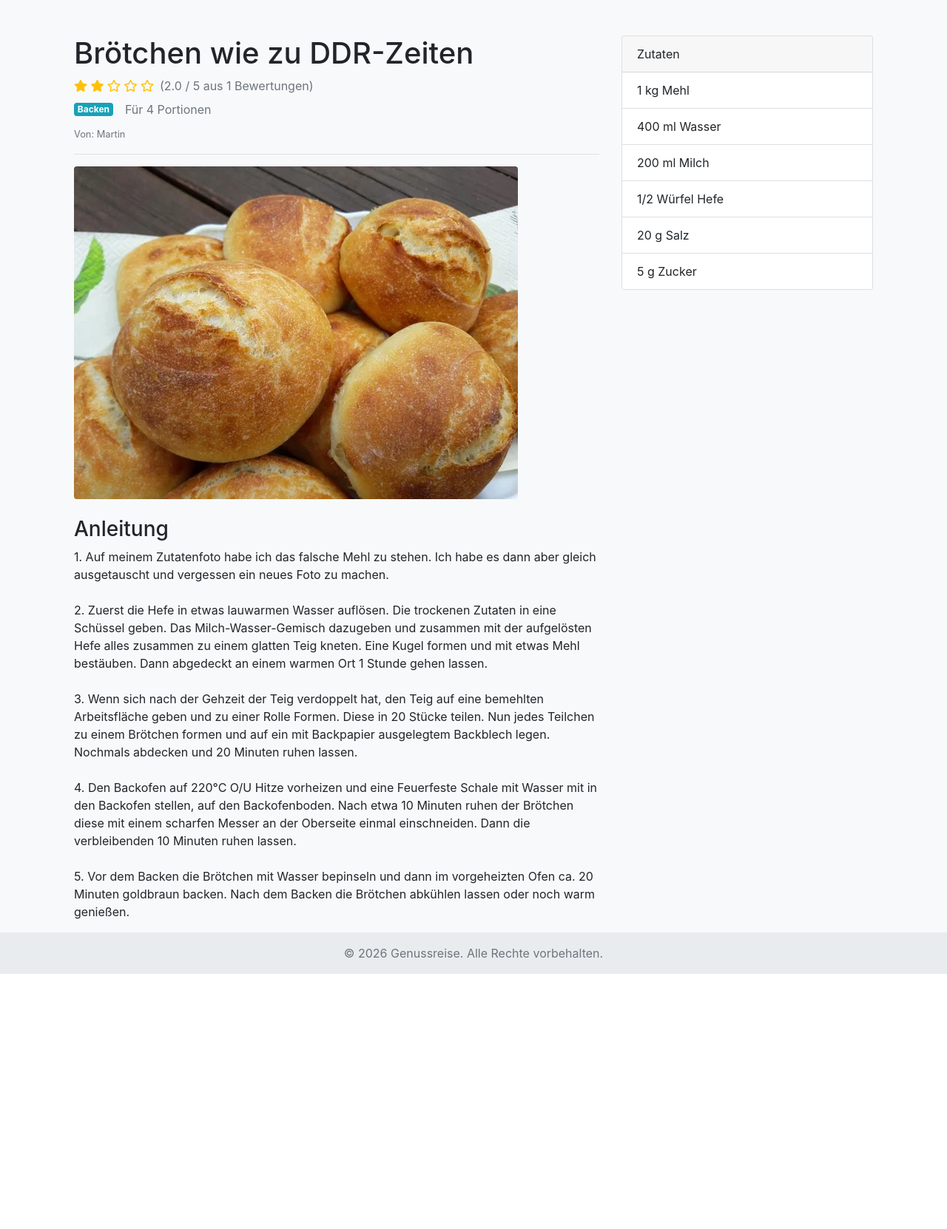
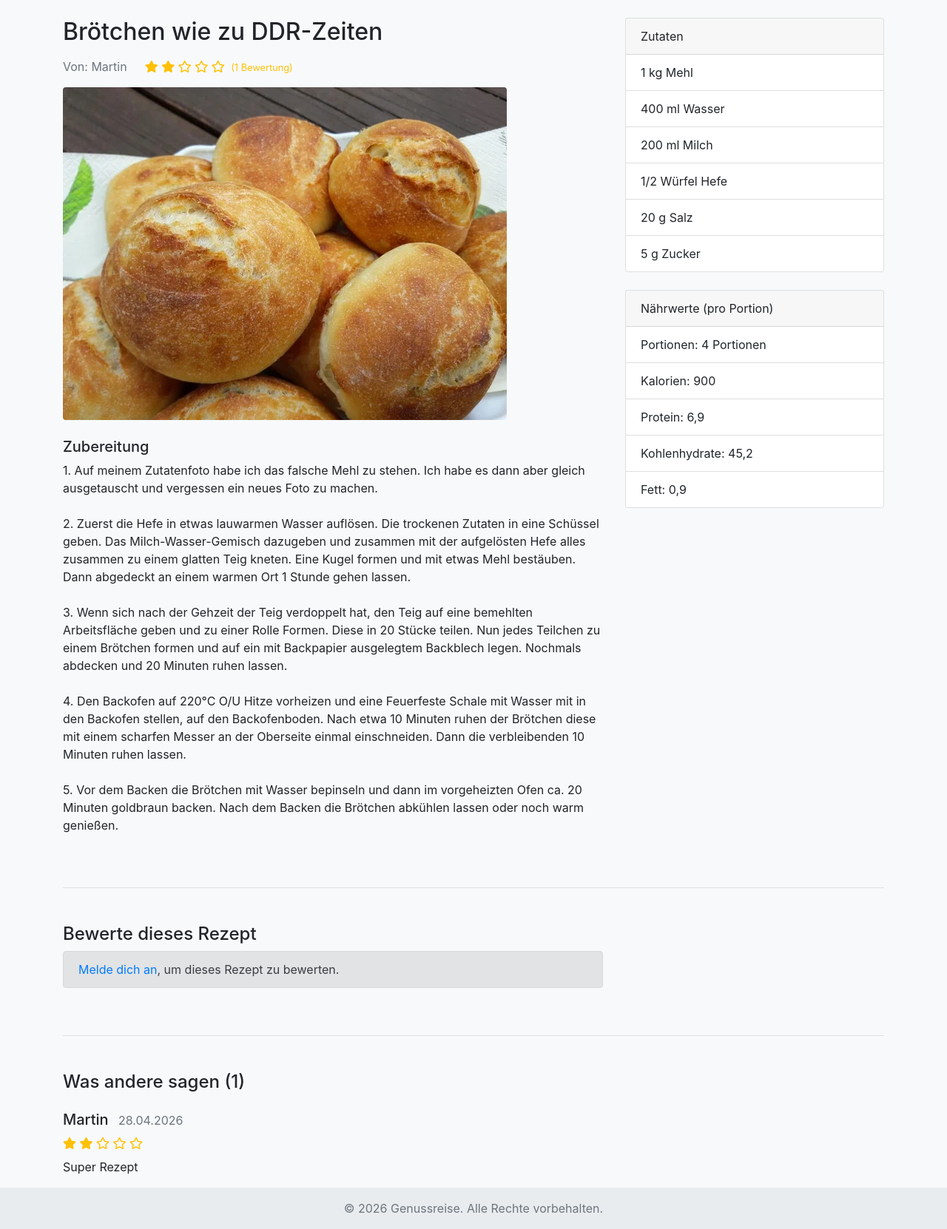
Before and after one commit to MartinSchlee/genussreise, a Flask app: page /recipe/1 in a window 1280 px wide. Shown: the part 58-1720 px from the top of the page at 74% size. Before the commit the page ends 1375 px from the top, so only its background shows below. Run offline with Flask 3, Linux system fonts and the light colour scheme; some libraries are stand-ins or nearby versions.

Commit message:
Funktion für schriftliche Bewertungen und Kommentare implementiert

```diff
--- a/app.py
+++ b/app.py
@@ -8,31 +8,27 @@ from flask_login import LoginManager, UserMixin, current_user, login_user, logou
 from werkzeug.security import generate_password_hash, check_password_hash
 from werkzeug.utils import secure_filename
 from markupsafe import escape, Markup
-from itsdangerous import URLSafeTimedSerializer, SignatureExpired # NEU für Tokens
-from flask_mail import Mail, Message # NEU für E-Mails
+from itsdangerous import URLSafeTimedSerializer, SignatureExpired
+from flask_mail import Mail, Message
 
 # --- 1. Konfiguration ---
 app = Flask(__name__)
 basedir = os.path.abspath(os.path.dirname(__file__))
-app.config['SECRET_KEY'] = 'dein_sehr_geheimer_schlüssel_hier' # Dieser Schlüssel wird auch für die Tokens verwendet!
+app.config['SECRET_KEY'] = 'dein_sehr_geheimer_schlüssel_hier'
 app.config['SQLALCHEMY_DATABASE_URI'] = 'sqlite:///' + os.path.join(basedir, 'users.db')
 app.config['SQLALCHEMY_TRACK_MODIFICATIONS'] = False
 app.config['UPLOAD_FOLDER'] = os.path.join(basedir, 'static', 'uploads')
 app.config['ADMIN_USERNAMES'] = ['Martin']
-
-# NEU: E-Mail Konfiguration
-# ACHTUNG: Passwörter niemals so direkt in den Code schreiben in einem echten Projekt!
-# Besser: Umgebungsvariablen (os.environ.get('MAIL_PASSWORD'))
 app.config['MAIL_SERVER'] = 'smtp.gmail.com'
 app.config['MAIL_PORT'] = 587
 app.config['MAIL_USE_TLS'] = True
-app.config['MAIL_USERNAME'] = 'fasi270669@gmail.com'  # <-- DEINE GMAIL-ADRESSE HIER
-app.config['MAIL_PASSWORD'] = 'wlqs fbtg fqqi uywd' # <-- DEIN 16-STELLIGES APP-PASSWORT HIER
-app.config['MAIL_DEFAULT_SENDER'] = ('Genussreise', 'deine.email@gmail.com') # Angezeigter Name und E-Mail
+app.config['MAIL_USERNAME'] = 'fasi270669@gmail.com'
+app.config['MAIL_PASSWORD'] = 'wlqs fbtg fqqi uywd'
+app.config['MAIL_DEFAULT_SENDER'] = ('Genussreise', 'deine.email@gmail.com')
 
 db = SQLAlchemy(app)
-mail = Mail(app) # NEU: Mail-Objekt initialisieren
-s = URLSafeTimedSerializer(app.config['SECRET_KEY']) # NEU: Token-Serializer initialisieren
+mail = Mail(app)
+s = URLSafeTimedSerializer(app.config['SECRET_KEY'])
 
 # ... (Context Processor und Filter bleiben gleich) ...
 @app.context_processor
@@ -50,13 +46,13 @@ def nl2br_filter(s):
 
 
 # --- 2. Datenbankmodelle ---
-# ... (alle Modelle bleiben unverändert) ...
 class User(UserMixin, db.Model):
     id = db.Column(db.Integer, primary_key=True)
     username = db.Column(db.String(100), unique=True, nullable=False)
     email = db.Column(db.String(100), unique=True, nullable=False)
     password = db.Column(db.String(200), nullable=False)
-    recipes = db.relationship('Recipe', backref='author', lazy=True)
+    recipes = db.relationship('Recipe', backref='author', lazy=True, cascade="all, delete-orphan")
+    reviews = db.relationship('Review', backref='reviewer', lazy=True, cascade="all, delete-orphan") # NEUE BEZIEHUNG
 
 class Category(db.Model):
     id = db.Column(db.Integer, primary_key=True)
@@ -66,6 +62,7 @@ class Category(db.Model):
 class Recipe(db.Model):
     id = db.Column(db.Integer, primary_key=True)
     name = db.Column(db.String(100), nullable=False)
+    # ... (alle anderen Spalten bleiben gleich) ...
     instructions = db.Column(db.Text, nullable=False)
     image_file = db.Column(db.String(100), nullable=False, default='default.jpg')
     servings = db.Column(db.String(50), nullable=True)
@@ -78,6 +75,7 @@ class Recipe(db.Model):
     user_id = db.Column(db.Integer, db.ForeignKey('user.id'), nullable=False)
     category_id = db.Column(db.Integer, db.ForeignKey('category.id'), nullable=False)
     ingredients = db.relationship('Ingredient', backref='recipe', lazy=True, cascade="all, delete-orphan")
+    reviews = db.relationship('Review', backref='recipe', lazy=True, cascade="all, delete-orphan") # NEUE BEZIEHUNG
 
     @property
     def average_rating(self):
@@ -93,6 +91,16 @@ class Ingredient(db.Model):
     recipe_id = db.Column(db.Integer, db.ForeignKey('recipe.id'), nullable=False)
 
 
+# NEUES MODELL: Review
+class Review(db.Model):
+    id = db.Column(db.Integer, primary_key=True)
+    rating = db.Column(db.Integer, nullable=False)
+    text = db.Column(db.Text, nullable=True)
+    timestamp = db.Column(db.DateTime, default=lambda: datetime.datetime.now(timezone.utc))
+    user_id = db.Column(db.Integer, db.ForeignKey('user.id'), nullable=False)
+    recipe_id = db.Column(db.Integer, db.ForeignKey('recipe.id'), nullable=False)
+
+
 # --- Login Manager ---
 # ... (bleibt unverändert) ...
 login_manager = LoginManager()
@@ -104,7 +112,44 @@ def load_user(user_id):
 
 
 # --- 3. Routen ---
-# ... (alle bisherigen Routen bleiben unverändert) ...
+# ... (alle anderen Routen bleiben unverändert, außer rate_recipe) ...
+
+@app.route('/rate_recipe/<int:recipe_id>', methods=['POST'])
+@login_required
+def rate_recipe(recipe_id):
+    recipe = Recipe.query.get_or_404(recipe_id)
+    rating = int(request.form.get('rating'))
+    comment = request.form.get('comment') # NEU: Kommentar abrufen
+
+    # Überprüfen, ob der Nutzer bereits eine Bewertung für dieses Rezept abgegeben hat
+    existing_review = Review.query.filter_by(reviewer=current_user, recipe=recipe).first()
+    if existing_review:
+        flash('Du hast dieses Rezept bereits bewertet.', 'warning')
+        return redirect(url_for('recipe_detail', recipe_id=recipe_id))
+
+    if 1 <= rating <= 5:
+        # Neue individuelle Bewertung erstellen und speichern
+        new_review = Review(
+            rating=rating,
+            text=comment,
+            reviewer=current_user,
+            recipe=recipe
+        )
+        db.session.add(new_review)
+
+        # Aggregierte Bewertung im Rezept-Objekt aktualisieren
+        recipe.rating_sum += rating
+        recipe.rating_count += 1
+
+        db.session.commit()
+        flash('Vielen Dank für deine Bewertung!', 'success')
+    else:
+        flash('Ungültige Bewertung.', 'danger')
+
+    return redirect(url_for('recipe_detail', recipe_id=recipe_id))
+
+# Hier folgen alle anderen Routen (index, recipe_detail, etc.), die unverändert bleiben
+# ... (der Code ist identisch zum vorherigen Stand) ...
 @app.route('/')
 def index():
     recipes = Recipe.query.order_by(Recipe.id.desc()).all()
@@ -119,20 +164,6 @@ def recipes_in_category(category_id):
 def recipe_detail(recipe_id):
     recipe = Recipe.query.get_or_404(recipe_id)
     return render_template('recipe_detail.html', recipe=recipe)
-
-@app.route('/rate_recipe/<int:recipe_id>', methods=['POST'])
-@login_required
-def rate_recipe(recipe_id):
-    recipe = Recipe.query.get_or_404(recipe_id)
-    rating = int(request.form.get('rating'))
-    if 1 <= rating <= 5:
-        recipe.rating_sum += rating
-        recipe.rating_count += 1
-        db.session.commit()
-        flash('Vielen Dank für deine Bewertung!', 'success')
-    else:
-        flash('Ungültige Bewertung.', 'danger')
-    return redirect(url_for('recipe_detail', recipe_id=recipe_id))
 
 @app.route('/add_recipe', methods=['GET', 'POST'])
 @login_required
@@ -218,8 +249,6 @@ def search():
     results = Recipe.query.filter(or_(Recipe.name.ilike(search_term), Recipe.instructions.ilike(search_term))).all()
     return render_template('search_results.html', recipes=results, query=query)
 
-
-# NEUE ROUTEN FÜR PASSWORT-RESET
 @app.route('/forgot-password', methods=['GET', 'POST'])
 def forgot_password():
     if request.method == 'POST':
@@ -228,11 +257,8 @@ def forgot_password():
         if user:
             token = s.dumps(email, salt='email-confirm')
             link = url_for('reset_password', token=token, _external=True)
-
-            # Erstelle die E-Mail
             msg = Message('Dein Link zum Zurücksetzen des Passworts', recipients=[email])
             msg.body = f'Hallo {user.username},\n\nklicke auf den folgenden Link, um dein Passwort zurückzusetzen: {link}\n\nWenn du diese Anfrage nicht gestellt hast, ignoriere diese E-Mail bitte.\n\nDein Genussreise-Team'
-
             try:
                 mail.send(msg)
                 flash('Ein Link zum Zurücksetzen des Passworts wurde an deine E-Mail-Adresse gesendet.', 'success')
@@ -246,7 +272,6 @@ def forgot_password():
 @app.route('/reset-password/<token>', methods=['GET', 'POST'])
 def reset_password(token):
     try:
-        # Token verifizieren (max. Alter: 1800s = 30 Minuten)
         email = s.loads(token, salt='email-confirm', max_age=1800)
     except SignatureExpired:
         flash('Der Link zum Zurücksetzen des Passworts ist abgelaufen.', 'danger')
@@ -254,7 +279,6 @@ def reset_password(token):
     except:
         flash('Der Link zum Zurücksetzen des Passworts ist ungültig.', 'danger')
         return redirect(url_for('forgot_password'))
-
     if request.method == 'POST':
         password = request.form.get('password')
         user = User.query.filter_by(email=email).first()
@@ -266,9 +290,7 @@ def reset_password(token):
         else:
             flash('Benutzer nicht gefunden.', 'danger')
             return redirect(url_for('login'))
-
     return render_template('reset_password.html', token=token)
-
 
 @app.route('/login', methods=['GET', 'POST'])
 def login():
@@ -310,13 +332,7 @@ def init_db():
     with app.app_context():
         db.create_all()
         if not Category.query.first():
-            default_categories = [
-                'Abendessen', 'Asiatisch', 'Auflauf', 'Backen', 'Dessert', 'Deutsch',
-                'Eintopf', 'Französisch', 'Frühstück', 'Gebäck', 'Getränke', 'Glutenfrei',
-                'Hauptgericht', 'Indisch', 'Italienisch', 'Kuchen', 'Low Carb', 'Mediterran',
-                'Mexikanisch', 'Mittagessen', 'Salat', 'Snack', 'Smoothie', 'Suppe', 'Vegan',
-                'Vegetarisch', 'Vorspeise'
-            ]
+            default_categories = ['Abendessen', 'Asiatisch', 'Auflauf', 'Backen', 'Dessert', 'Deutsch', 'Eintopf', 'Französisch', 'Frühstück', 'Gebäck', 'Getränke', 'Glutenfrei', 'Hauptgericht', 'Indisch', 'Italienisch', 'Kuchen', 'Low Carb', 'Mediterran', 'Mexikanisch', 'Mittagessen', 'Salat', 'Snack', 'Smoothie', 'Suppe', 'Vegan', 'Vegetarisch', 'Vorspeise']
             for cat_name in default_categories:
                 db.session.add(Category(name=cat_name))
             db.session.commit()
--- a/templates/recipe_detail.html
+++ b/templates/recipe_detail.html
@@ -1,50 +1,33 @@
 {% extends "base.html" %}
+
 {% block content %}
-<div class="container mt-4">
 <div class="row">
-        <div class="col-md-8">
-            <h1>{{ recipe.name }}</h1>
-
-            <!-- NEU: Stern-Anzeige -->
-            <div class="d-flex align-items-center mb-2">
-                <div class="rating-stars mr-2">
+    <!-- Rezept-Details (linke Spalte auf großen Bildschirmen) -->
+    <div class="col-lg-8">
+        <h2 class="mb-3">{{ recipe.name }}</h2>
+        <div class="d-flex align-items-center mb-3 text-muted">
+            <span class="mr-4">Von: {{ recipe.author.username }}</span>
+            <div class="rating-stars">
                 {% for i in range(5) %}
                     <i class="{% if i < recipe.average_rating %}fas fa-star{% else %}far fa-star{% endif %}"></i>
                 {% endfor %}
+                <small class="ml-1">({{ recipe.rating_count }} Bewertung{{ 'en' if recipe.rating_count != 1 }})</small>
             </div>
-                <span class="text-muted">({{ recipe.average_rating }} / 5 aus {{ recipe.rating_count }} Bewertungen)</span>
+        </div>
+        <img src="{{ url_for('static', filename='uploads/' + recipe.image_file) }}" class="img-fluid rounded mb-4" alt="{{ recipe.name }}">
+
+        <div class="mb-4">
+            <h5>Zubereitung</h5>
+            <p>{{ recipe.instructions | nl2br }}</p>
+        </div>
     </div>
 
-            <div class="d-flex align-items-center mb-2">
-                {% if recipe.category %}<a href="{{ url_for('recipes_in_category', category_id=recipe.category.id) }}" class="badge badge-info mr-3">{{ recipe.category.name }}</a>{% endif %}
-                <span class="text-muted">{% if recipe.servings %}Für {{ recipe.servings }}{% endif %}</span>
+    <!-- Zutaten und Nährwerte (rechte Spalte auf großen Bildschirmen) -->
+    <div class="col-lg-4">
+        <div class="card mb-4">
+            <div class="card-header">
+                Zutaten
             </div>
-            <p><small class="text-muted">Von: {{ recipe.author.username }}</small></p>
-            <hr>
-            <img src="{{ url_for('static', filename='uploads/' + recipe.image_file) }}" class="img-fluid rounded mb-4" alt="{{ recipe.name }}">
-
-            <h3>Anleitung</h3>
-            <p>{{ recipe.instructions | nl2br }}</p>
-        </div>
-        <div class="col-md-4">
-            <!-- NEU: Bewertungs-Formular -->
-            {% if current_user.is_authenticated %}
-                <div class="card mb-4">
-                    <div class="card-body text-center">
-                        <h5 class="card-title">Bewerte dieses Rezept!</h5>
-                        <form action="{{ url_for('rate_recipe', recipe_id=recipe.id) }}" method="POST" class="rating-form-stars">
-                            <button type="submit" name="rating" value="1"><i class="fas fa-star"></i></button>
-                            <button type="submit" name="rating" value="2"><i class="fas fa-star"></i></button>
-                            <button type="submit" name="rating" value="3"><i class="fas fa-star"></i></button>
-                            <button type="submit" name="rating" value="4"><i class="fas fa-star"></i></button>
-                            <button type="submit" name="rating" value="5"><i class="fas fa-star"></i></button>
-                        </form>
-                    </div>
-                </div>
-            {% endif %}
-
-            <div class="card mb-4">
-                <div class="card-header">Zutaten</div>
             <ul class="list-group list-group-flush">
                 {% for ingredient in recipe.ingredients %}
                     <li class="list-group-item">{{ ingredient.quantity }} {{ ingredient.unit }} {{ ingredient.name }}</li>
@@ -54,8 +37,108 @@
             </ul>
         </div>
 
-            <!-- ... (Nährwert-Tabelle bleibt gleich) ... -->
+        <div class="card">
+            <div class="card-header">
+                Nährwerte (pro Portion)
+            </div>
+            <ul class="list-group list-group-flush">
+                <li class="list-group-item">Portionen: {{ recipe.servings or 'k.A.' }}</li>
+                <li class="list-group-item">Kalorien: {{ recipe.calories or 'k.A.' }}</li>
+                <li class="list-group-item">Protein: {{ recipe.protein or 'k.A.' }}</li>
+                <li class="list-group-item">Kohlenhydrate: {{ recipe.carbs or 'k.A.' }}</li>
+                <li class="list-group-item">Fett: {{ recipe.fat or 'k.A.' }}</li>
+            </ul>
         </div>
     </div>
 </div>
+
+<hr class="my-5">
+
+<!-- Bewertungs-Sektion -->
+<div class="row">
+    <div class="col-lg-8">
+        <h4>Bewerte dieses Rezept</h4>
+        {% if current_user.is_authenticated %}
+            {% if not recipe.reviews|selectattr('user_id', 'equalto', current_user.id)|first %}
+                <form action="{{ url_for('rate_recipe', recipe_id=recipe.id) }}" method="POST">
+                    <div class="form-group">
+                        <label>Deine Sternebewertung:</label>
+                        <div class="rating-form-stars">
+                            <input type="hidden" name="rating" id="rating-value" required>
+                            <button type="button" class="star" data-value="1"><i class="far fa-star"></i></button>
+                            <button type="button" class="star" data-value="2"><i class="far fa-star"></i></button>
+                            <button type="button" class="star" data-value="3"><i class="far fa-star"></i></button>
+                            <button type="button" class="star" data-value="4"><i class="far fa-star"></i></button>
+                            <button type="button" class="star" data-value="5"><i class="far fa-star"></i></button>
+                        </div>
+                    </div>
+                    <div class="form-group">
+                        <label for="comment">Dein Kommentar (optional):</label>
+                        <textarea class="form-control" name="comment" id="comment" rows="3"></textarea>
+                    </div>
+                    <button type="submit" class="btn btn-primary">Bewertung abgeben</button>
+                </form>
+            {% else %}
+                <div class="alert alert-info">Du hast dieses Rezept bereits bewertet.</div>
+            {% endif %}
+        {% else %}
+            <div class="alert alert-secondary">
+                <a href="{{ url_for('login', next=request.url) }}">Melde dich an</a>, um dieses Rezept zu bewerten.
+            </div>
+        {% endif %}
+    </div>
+</div>
+
+<hr class="my-5">
+
+<!-- Liste der Bewertungen -->
+<div class="row">
+    <div class="col-lg-8">
+        <h4>Was andere sagen ({{ recipe.reviews|length }})</h4>
+        {% for review in recipe.reviews|sort(attribute='timestamp', reverse=True) %}
+            <div class="media mt-4">
+                <div class="media-body">
+                    <h5 class="mt-0">{{ review.reviewer.username }}
+                        <small class="text-muted ml-2">{{ review.timestamp.strftime('%d.%m.%Y') }}</small>
+                    </h5>
+                    <div class="rating-stars mb-2">
+                        {% for i in range(5) %}
+                            <i class="{% if i < review.rating %}fas fa-star{% else %}far fa-star{% endif %}"></i>
+                        {% endfor %}
+                    </div>
+                    <p>{{ review.text }}</p>
+                </div>
+            </div>
+        {% else %}
+            <p class="text-muted mt-3">Für dieses Rezept gibt es noch keine Bewertungen.</p>
+        {% endfor %}
+    </div>
+</div>
+
+<!-- JavaScript für die interaktiven Sterne -->
+<script>
+document.addEventListener('DOMContentLoaded', function() {
+    const stars = document.querySelectorAll('.rating-form-stars .star');
+    const ratingInput = document.getElementById('rating-value');
+
+    stars.forEach(star => {
+        star.addEventListener('click', function() {
+            const value = this.dataset.value;
+            ratingInput.value = value;
+
+            stars.forEach(s => {
+                const icon = s.querySelector('i');
+                if (s.dataset.value <= value) {
+                    icon.classList.remove('far');
+                    icon.classList.add('fas');
+                } else {
+                    icon.classList.remove('fas');
+                    icon.classList.add('far');
+                }
+            });
+        });
+    });
+});
+</script>
+
 {% endblock %}
```
Also changed, not shown: users.db. Lines whose indentation alone changed are shown as unchanged.
